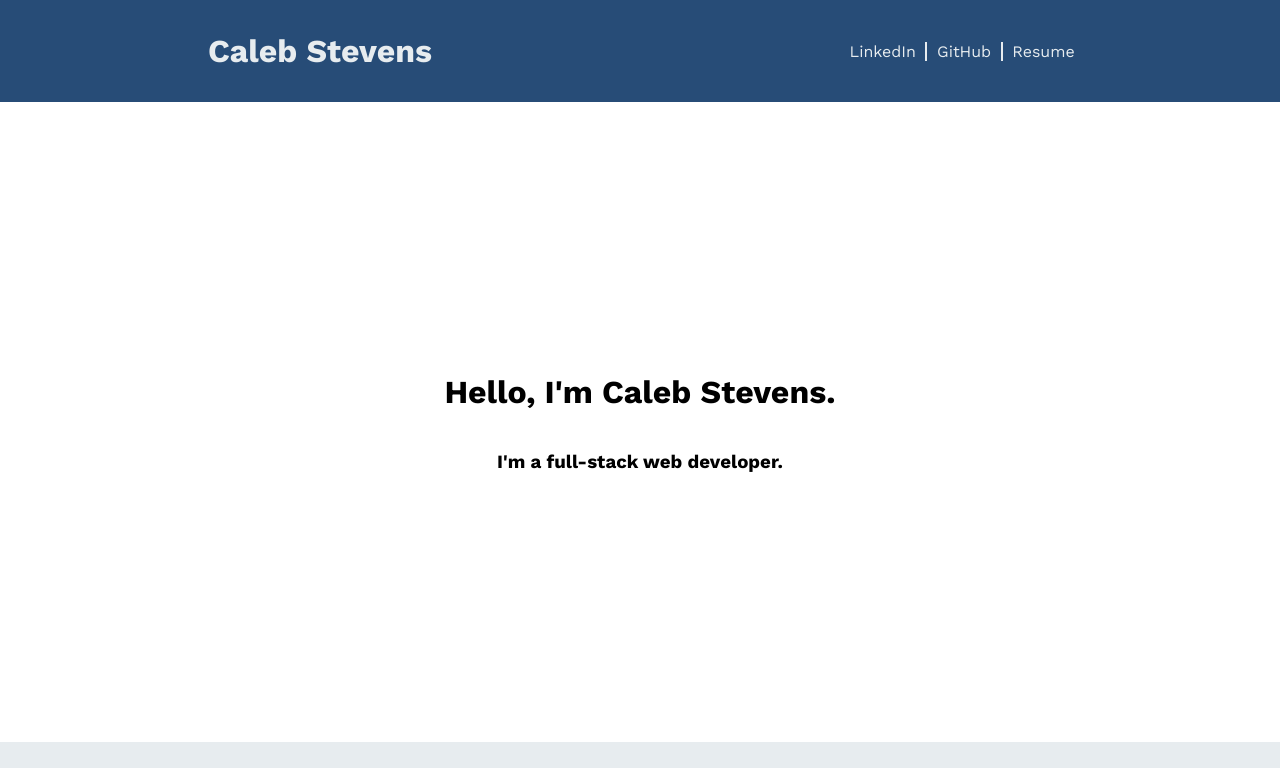
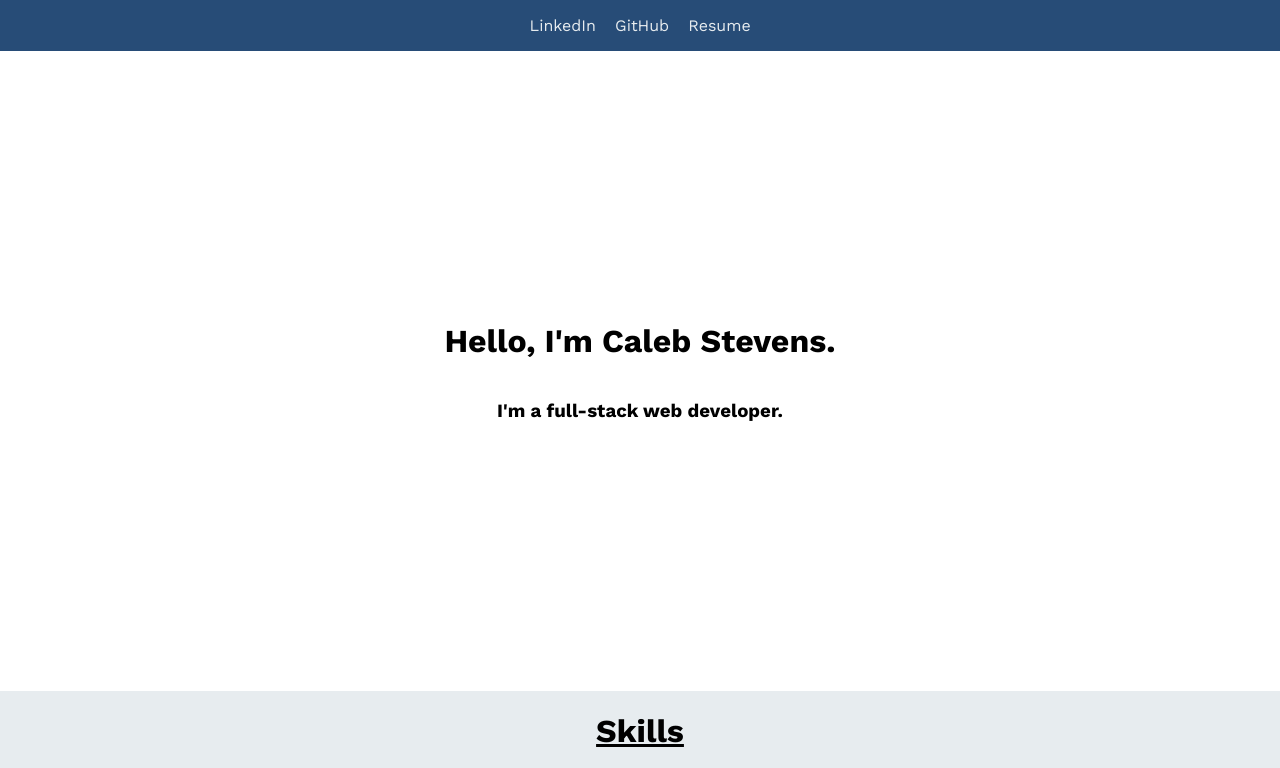
Before and after one commit to CalebJamesStevens/calebstevens, a React (Create React App) app: page / in a window 1280 px wide. Shown: the top 768 px of the page. Built offline with nearby package versions, Linux system fonts and the light colour scheme.

Commit message:
cleaned up header

```diff
--- a/src/components/Header.js
+++ b/src/components/Header.js
@@ -3,10 +3,6 @@ import ResumePDF from "../files/resume.pdf"
 const Header = (props) => {
     return (
         <header className="header">
-
-            <div className="header-item">
-                <p className="header-text">Caleb Stevens</p>
-            </div>
 
             <div className="header-item">
                 <ul className="nav-items">
--- a/src/index.css
+++ b/src/index.css
@@ -65,10 +65,6 @@ code {
   list-style: none;
 
 
-}
-
-.nav-items li:not(:last-child) {
-  border-right: .15rem solid #E7ECEF;
 }
 
 .nav-items li a{
@@ -189,22 +185,8 @@ code {
   justify-content: center;
 }
 
-.contact-info-container {
-  height: 80px;
-  display: flex;
-  flex-direction: column;
-  justify-content: center;
-  border-left: .2rem solid #6096BA;
-  padding: 10px;
-}
-
-
-.contact-info-container div {
-  font-size: 1.25rem;
-}
-
 .contact-form-container {
-  margin-left: 10%;
+  margin-top: 3rem;
   width: 50%;
 }
 
```
